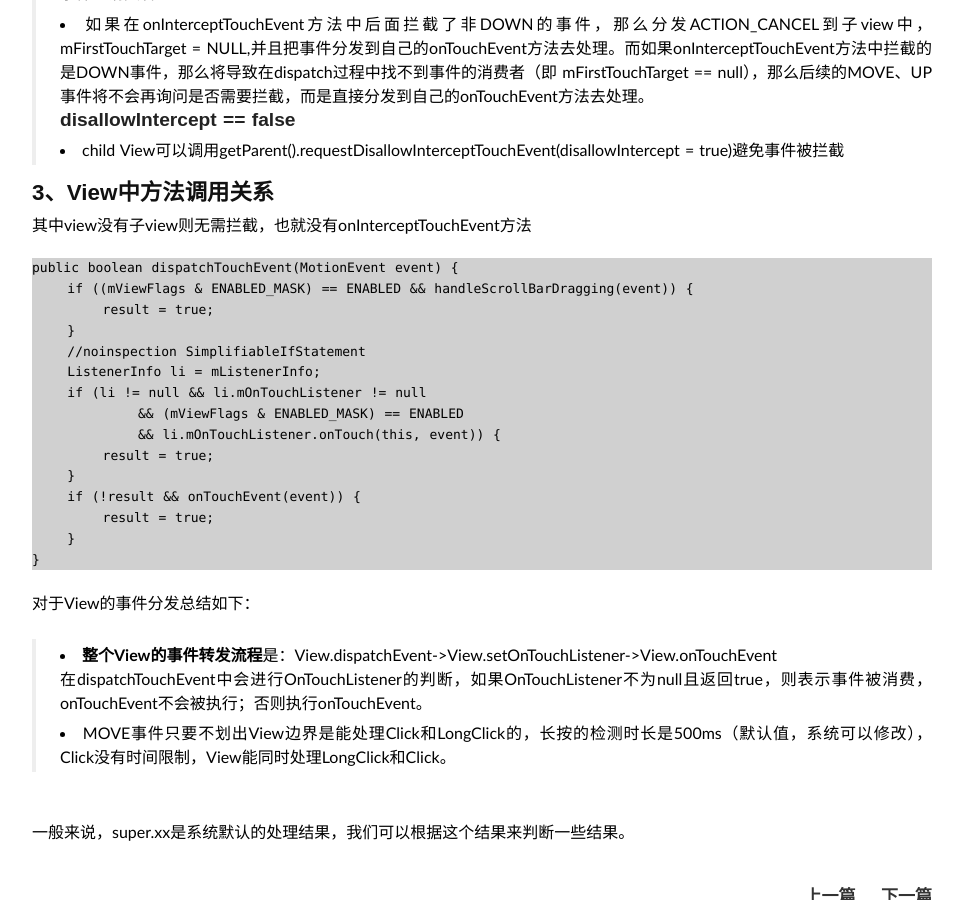
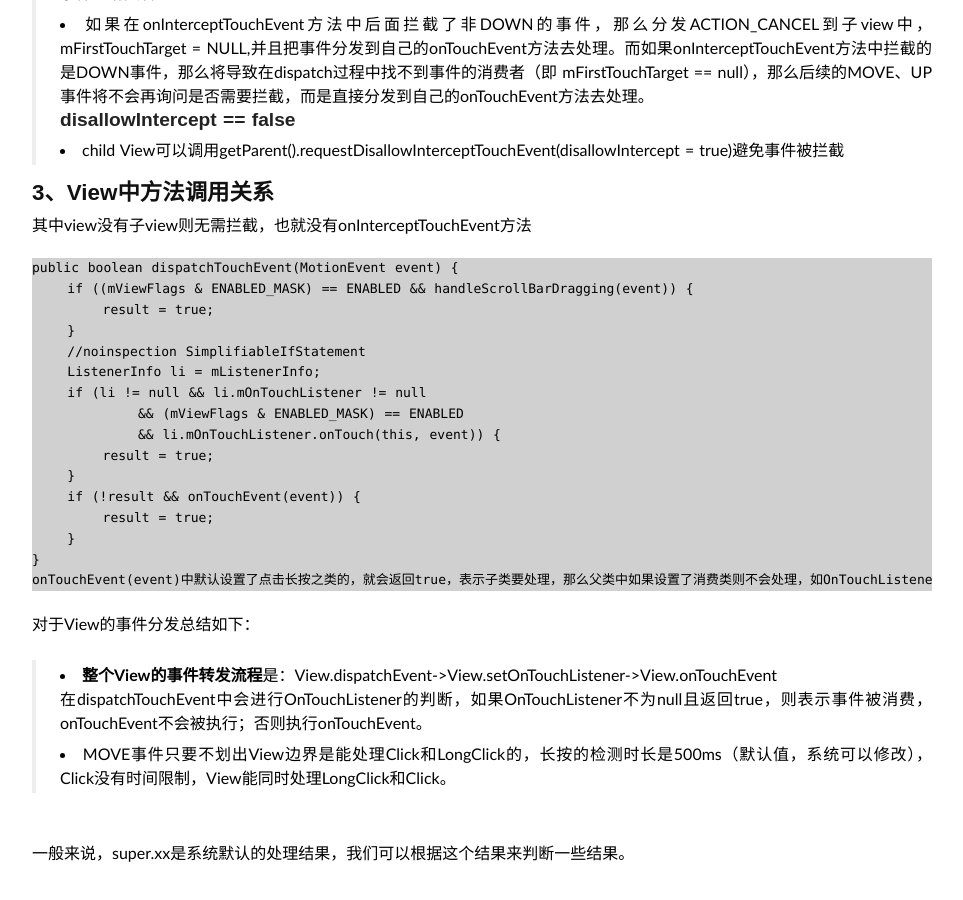
Before and after one commit to genzzhang/genzzhang.github.io, a Jekyll site: the page built from _posts/2017-08-15-Android触摸事件分发机制详解.md, in a window 1280 px wide and 900 px high, scrolled down 2802 px. Shown: the whole window, without its empty margins (158-1121 px from the left). Built offline with Jekyll 4.4.1, drawn with Linux system fonts in a browser that asks for light colours; some web fonts are replaced.

Commit message:
触摸分发

````diff
--- a/_posts/2017-08-15-Android触摸事件分发机制详解.md
+++ b/_posts/2017-08-15-Android触摸事件分发机制详解.md
@@ -150,6 +150,7 @@ public boolean dispatchTouchEvent(MotionEvent event) {
         result = true;
     }
 }
+onTouchEvent(event)中默认设置了点击长按之类的，就会返回true，表示子类要处理，那么父类中如果设置了消费类则不会处理，如OnTouchListener不会执行，当然前提是相关设置是在触摸的位置。
 ```
 对于View的事件分发总结如下：
 >* **整个View的事件转发流程**是：View.dispatchEvent->View.setOnTouchListener->View.onTouchEvent
````
